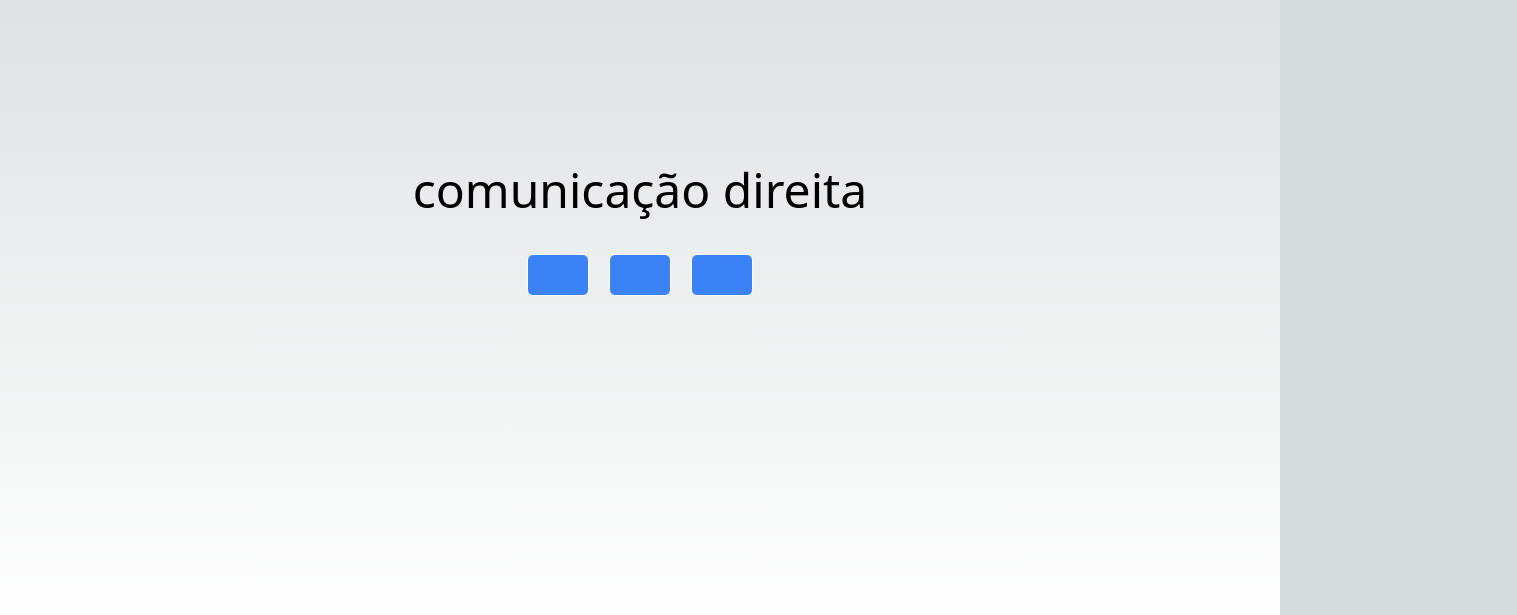
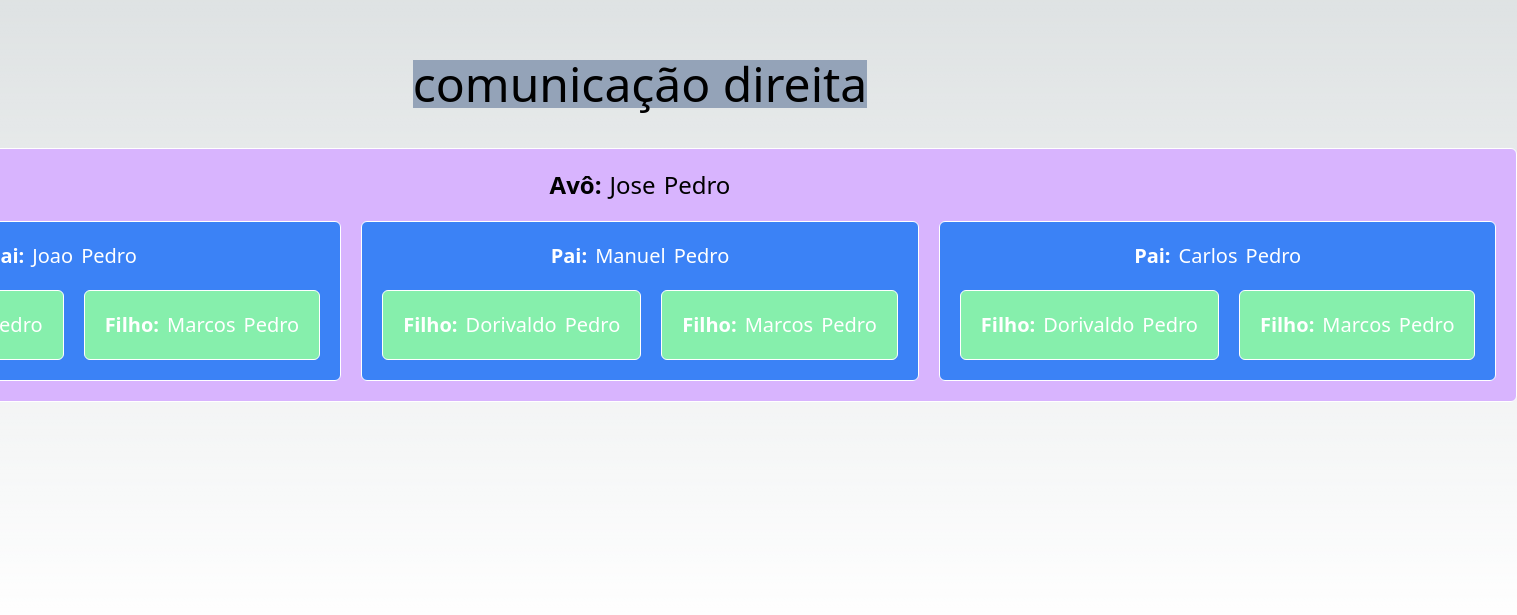
Before and after one commit to Hesa-Dev/react-v1, a Next.js app: page /comunicacao/direita in a window 1280 px wide. Shown: the part 169-784 px from the top of the page, 1517 px wide, since content can reach past the window. Built offline with nearby package versions, Linux system fonts and the light colour scheme.

Commit message:
comunicacao direita entre componentesv2

```diff
--- a/src/components/comunicacao/direta/Avo.tsx
+++ b/src/components/comunicacao/direta/Avo.tsx
@@ -1,13 +1,35 @@
 import Pai from "./Pai";
 
-export default function Avo(){
+interface AvoProps {
+
+    nome: string;
+    sobrenome: string;
+}
+
+
+export default function Avo(props: AvoProps) {
 
     return (
 
-        <div className="flex gap-5 ">
-            <Pai/>
-            <Pai/>
-            <Pai/>
+        <div className={`
+
+        flex gap-5 flex-col
+        bg-purple-300
+        rounded-md p-5 border border-white
+        `}>
+
+            <div className="flex justify-center gap-2 text-2xl">
+                <span className="font-black">Avô:  </span>
+                <span>{props.nome}</span>
+                <span>{props.sobrenome}</span>
+            </div>
+
+            <div className="flex gap-5">
+                <Pai nome="Joao" sobrenome={props.sobrenome} />
+                <Pai nome="Manuel" sobrenome={props.sobrenome} />
+                <Pai nome="Carlos" sobrenome={props.sobrenome} />
+            </div>
+
         </div>
     )
 }
--- a/src/components/comunicacao/direta/Filho.tsx
+++ b/src/components/comunicacao/direta/Filho.tsx
@@ -1,10 +1,27 @@
-export default function Filho (){
+
+interface FilhoProps {
+
+    nome: string;
+    sobrenome: string;
+}
+
+export default function Filho(props: FilhoProps) {
 
 
     return (
 
-        <div>
+        <div className={`
 
+        flex justify-center gap-2
+        bg-green-300
+        rounded-md p-5 border border-white
+        `}>
+
+            <div className="flex justify-center gap-2 text-xl">
+                <span className="font-black">Filho:  </span>
+                <span>{props.nome}</span>
+                <span>{props.sobrenome}</span>
+            </div>
         </div>
     )
 }
--- a/src/components/comunicacao/direta/Pai.tsx
+++ b/src/components/comunicacao/direta/Pai.tsx
@@ -1,18 +1,34 @@
 import Filho from "./Filho";
 
-export default function Pai (){
+
+interface PaiProps {
+
+    nome: string;
+    sobrenome: string;
+}
+export default function Pai(props: PaiProps) {
 
 
     return (
 
         <div className={`
-        flex gap-5
+        flex  flex-col gap-5
         bg-blue-500 text-white border border-white
         rounded-md p-5
 
         `}>
-            <Filho/>
-            <Filho/>
+
+            <div className="flex justify-center gap-2 text-xl">
+                <span className="font-black">Pai:  </span>
+                <span>{props.nome}</span>
+                <span>{props.sobrenome}</span>
+            </div>
+
+            <div className="flex gap-5">
+                <Filho  nome="Dorivaldo" sobrenome={props.sobrenome}/>
+                <Filho  nome="Marcos" sobrenome={props.sobrenome} />
+            </div>
+
         </div>
     )
 }
--- a/src/pages/comunicacao/direita.tsx
+++ b/src/pages/comunicacao/direita.tsx
@@ -5,8 +5,8 @@ export default function PaginaDireita(){
  return (
 
     <div className="flex justify-center flex-col items-center h-screen">
-        <h1 className="text-5xl mb-10"> comunicação direita</h1>
-        <Avo />
+        <h1 className="text-5xl mb-10 bg-slate-400"> comunicação direita</h1>
+        <Avo nome="Jose" sobrenome="Pedro" />
     </div>
  )
 
```
